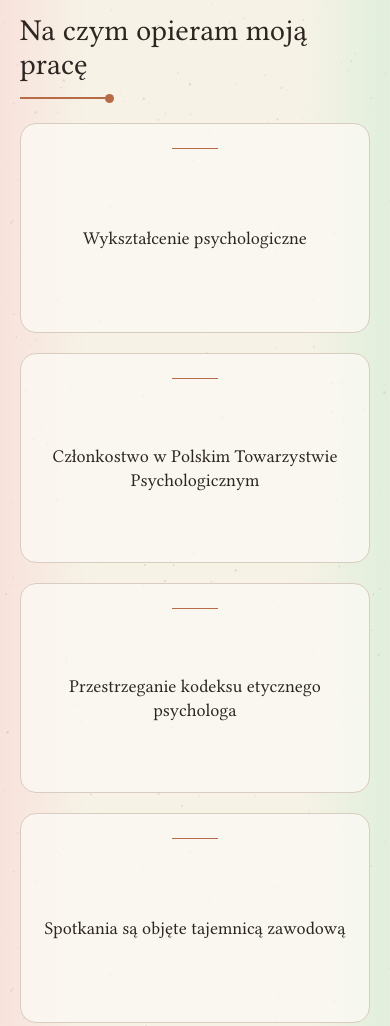
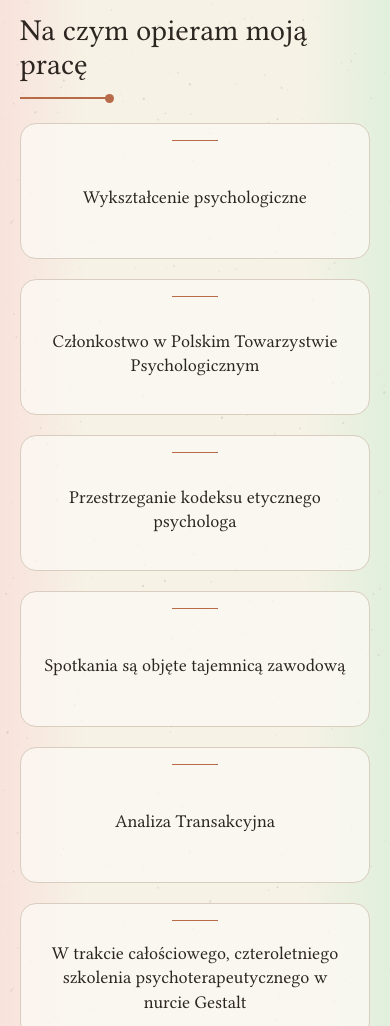
Before and after one commit to przemyslawfolwarski-cpu/Bienestar, a website: page public/index.html in a window 390 px wide. Shown: the part 1999-3025 px from the top of the page. Drawn offline with Linux system fonts and the light colour scheme.

Commit message:
Reduce foundation tile height while preserving equal geometry and text

```diff
--- a/public/styles.css
+++ b/public/styles.css
@@ -87,6 +87,7 @@
 .foundation-grid li, .organization-strip li, .offer-card, .comfort-grid li { border: 1px solid var(--line); border-radius: 16px; background: var(--card); }
 .foundation-grid li, .organization-strip li { height: var(--tile-height); padding: var(--tile-padding); display: grid; grid-template-rows: 1.5px 1fr; row-gap: var(--space-item); justify-items: center; text-align: center; }
 .foundation-grid p, .organization-strip p { align-self: center; }
+.foundation-grid li { height: auto; min-height: 160px; padding: 18px 20px; row-gap: 12px; }
 .foundation-grid, .organization-strip { font-size: clamp(18px, 1.5vw, 22px); line-height: 1.35; }
 .organization-strip li { height: 190px; }
 .offer-grid { display: grid; grid-template-columns: repeat(2, minmax(0, 1fr)); gap: 28px; }
@@ -157,6 +158,7 @@
   .about .heading-mark { margin-block: var(--space-mark) var(--space-heading); }
   .about p { font-size: inherit; line-height: inherit; }
   .foundation-grid { grid-template-columns: 1fr; }
+  .foundation-grid li { min-height: 136px; padding: 16px 18px; }
   .organization-strip { grid-template-columns: repeat(2, minmax(0, 1fr)); gap: 14px; }
   .organization-strip li { height: 210px; padding: 16px 12px; row-gap: 16px; }
   .offer-grid { grid-template-columns: 1fr; gap: 18px; }
```
